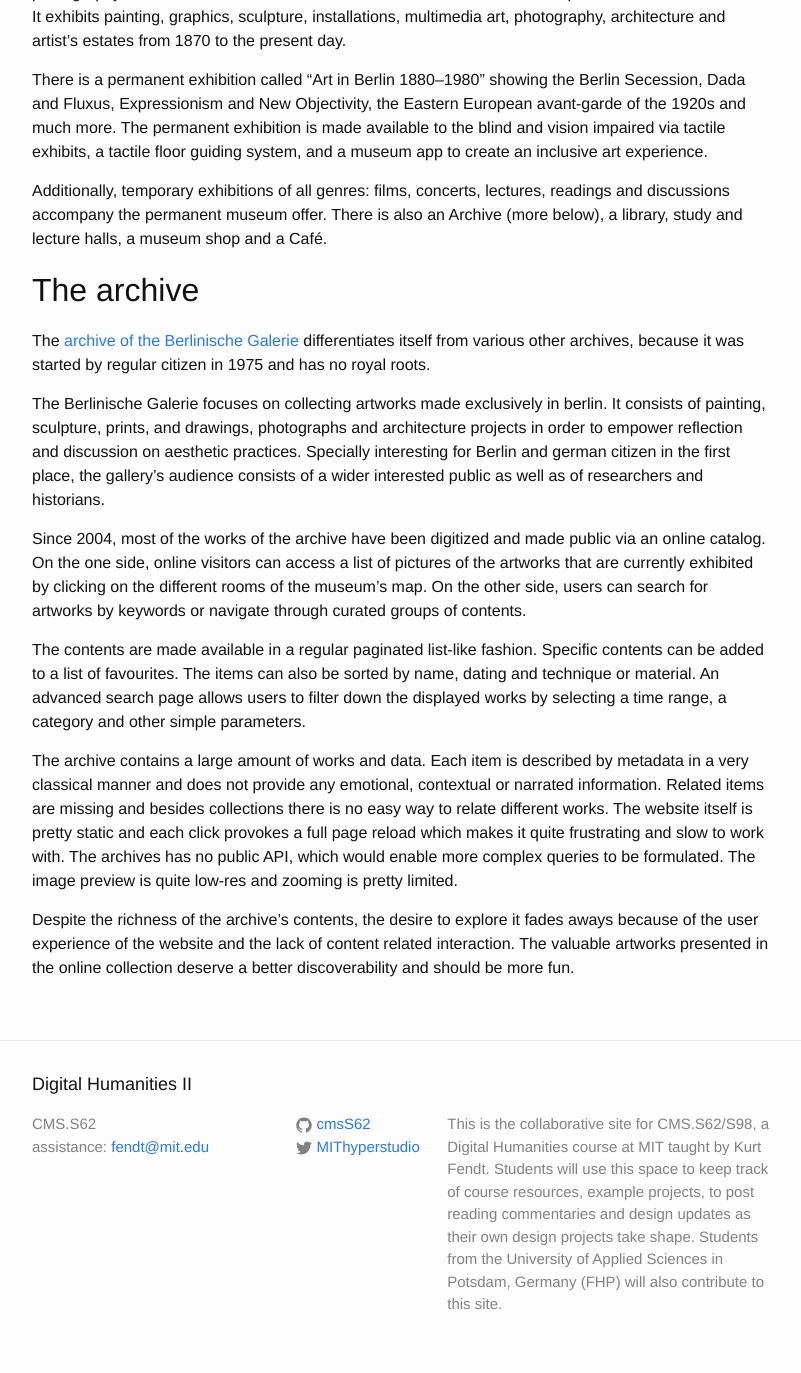
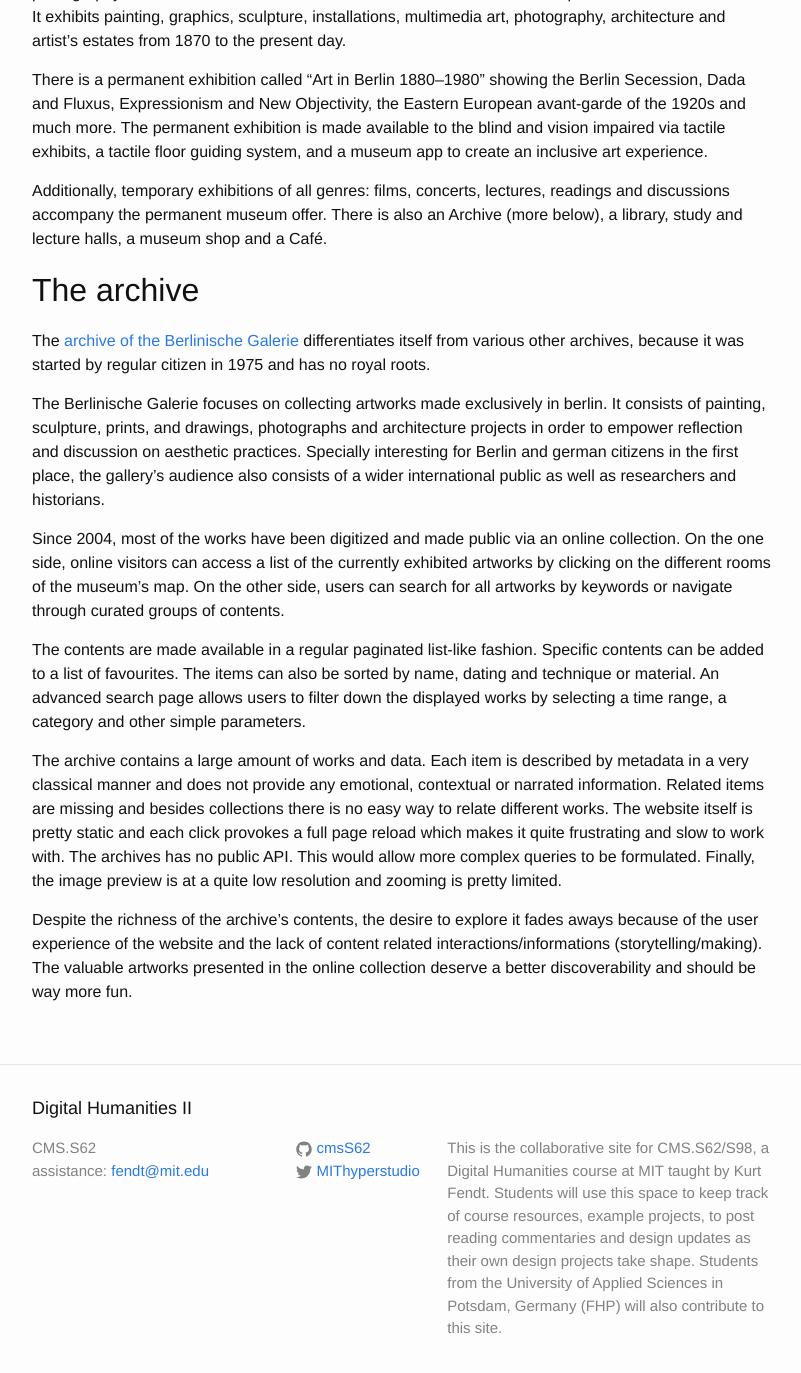
Before and after one commit to cmsS62/Spring-2018, a Jekyll site: the page built from _posts/2018-02-22-berlinische-galerie-online-collection.md, in a window 1280 px wide and 1400 px high, scrolled down 733 px. Shown: the top 1373 px of the window, without its empty margins (238-1039 px from the left). Built offline with Jekyll 4.4.1, drawn with Linux system fonts in a browser that asks for light colours.

Commit message:
Apply some text corrections to the Berlinische Galerie post

```diff
--- a/_posts/2018-02-22-berlinische-galerie-online-collection.md
+++ b/_posts/2018-02-22-berlinische-galerie-online-collection.md
@@ -19,12 +19,12 @@ Additionally, temporary exhibitions of all genres: films, concerts, lectures, re
 ## The archive
 The [archive of the Berlinische Galerie](http://sammlung-online.berlinischegalerie.de/eMuseumPlus?service=StartPage) differentiates itself from various other archives, because it was started by regular citizen in 1975 and has no royal roots.
 
-The Berlinische Galerie focuses on collecting artworks made exclusively in berlin. It consists of painting, sculpture, prints, and drawings, photographs and architecture projects in order to empower reflection and discussion on aesthetic practices. Specially interesting for Berlin and german citizen in the first place, the gallery’s audience consists of a wider interested public as well as of researchers and historians.
+The Berlinische Galerie focuses on collecting artworks made exclusively in berlin. It consists of painting, sculpture, prints, and drawings, photographs and architecture projects in order to empower reflection and discussion on aesthetic practices. Specially interesting for Berlin and german citizens in the first place, the gallery’s audience also consists of a wider international public as well as researchers and historians.
 
-Since 2004, most of the works of the archive have been digitized and made public via an online catalog. On the one side, online visitors can access a list of pictures of the artworks that are currently exhibited by clicking on the different rooms of the museum’s map. On the other side, users can search for artworks by keywords or navigate through curated groups of contents.
+Since 2004, most of the works have been digitized and made public via an online collection. On the one side, online visitors can access a list of the currently exhibited artworks by clicking on the different rooms of the museum’s map. On the other side, users can search for all artworks by keywords or navigate through curated groups of contents.
 
 The contents are made available in a regular paginated list-like fashion. Specific contents can be added to a list of favourites. The items can also be sorted by name, dating and technique or material. An advanced search page allows users to filter down the displayed works by selecting a time range, a category and other simple parameters.
 
-The archive contains a large amount of works and data. Each item is described by metadata in a very classical manner and does not provide any emotional, contextual or narrated information. Related items are missing and besides collections there is no easy way to relate different works. The website itself is pretty static and each click provokes a full page reload which makes it quite frustrating and slow to work with. The archives has no public API, which would enable more complex queries to be formulated. The image preview is quite low-res and zooming is pretty limited.
+The archive contains a large amount of works and data. Each item is described by metadata in a very classical manner and does not provide any emotional, contextual or narrated information. Related items are missing and besides collections there is no easy way to relate different works. The website itself is pretty static and each click provokes a full page reload which makes it quite frustrating and slow to work with. The archives has no public API. This would allow more complex queries to be formulated. Finally, the image preview is at a quite low resolution and zooming is pretty limited.
 
-Despite the richness of the archive’s contents, the desire to explore it fades aways because of the user experience of the website and the lack of content related interaction. The valuable artworks presented in the online collection deserve a better discoverability and should be more fun.
+Despite the richness of the archive’s contents, the desire to explore it fades aways because of the user experience of the website and the lack of content related interactions/informations (storytelling/making). The valuable artworks presented in the online collection deserve a better discoverability and should be way more fun.
```
